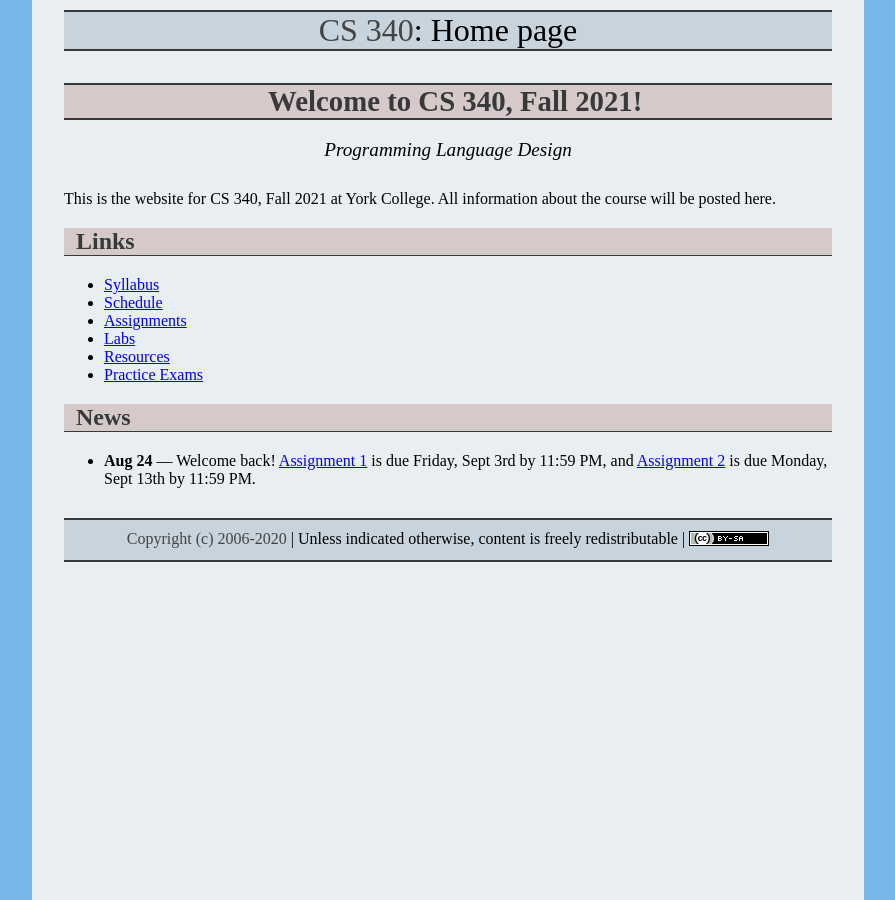
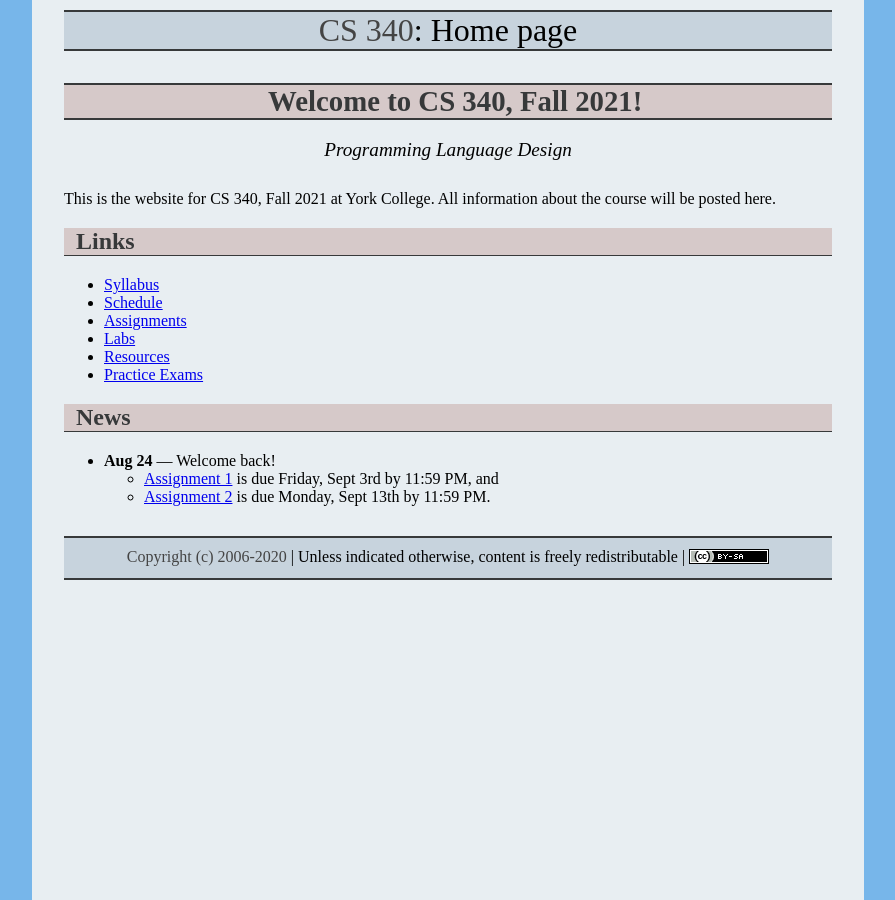
Before and after one commit to ycpcs/cs340-fall2021, a Jekyll site: the page built from index.md, in a window 1280 px wide. Shown: the whole page, without its empty margins (192-1087 px from the left). Built offline with Jekyll 4.4.1, drawn with Linux system fonts in a browser that asks for light colours.

```diff
--- a/index.md
+++ b/index.md
@@ -19,7 +19,9 @@ This is the website for CS 340, Fall 2021 at York College.  All information abou
 * [Practice Exams](practice/index.html)
 
 ## News
-* **Aug 24** &mdash; Welcome back! [Assignment 1](assign/assign01.html) is due Friday, Sept 3rd by 11:59 PM, and [Assignment 2](assign/assign02.html) is due Monday, Sept 13th by 11:59 PM.
+* **Aug 24** &mdash; Welcome back!
+	* [Assignment 1](assign/assign01.html) is due Friday, Sept 3rd by 11:59 PM, and
+	* [Assignment 2](assign/assign02.html) is due Monday, Sept 13th by 11:59 PM.
 
 
 <!--
```
